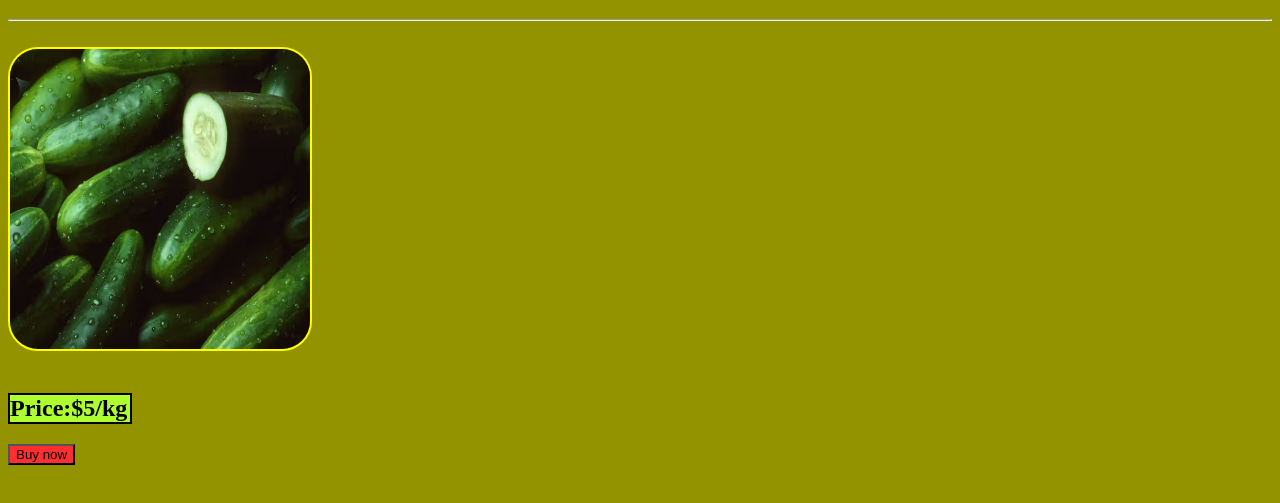
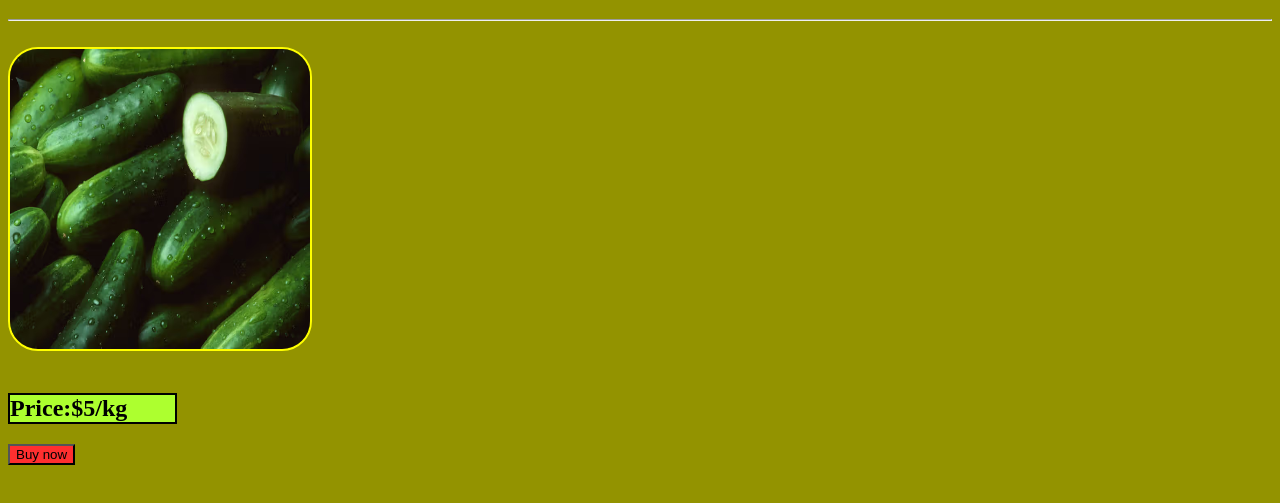
Before and after one commit to lalya6787/laloostore, a plain HTML site: page index.html/cucum.html in a window 1280 px wide. Shown: the part 71-574 px from the top of the page. Drawn offline with Linux system fonts and the light colour scheme.

Commit message:
Update cucum.html

```diff
--- a/index.html/cucum.html
+++ b/index.html/cucum.html
@@ -27,7 +27,7 @@
         h2{
             border: 2px solid rgb(0,0,0);
             background-color: greenyellow;
-            width: 120px;
+            width: 165px;
 
         }
         button{
```
